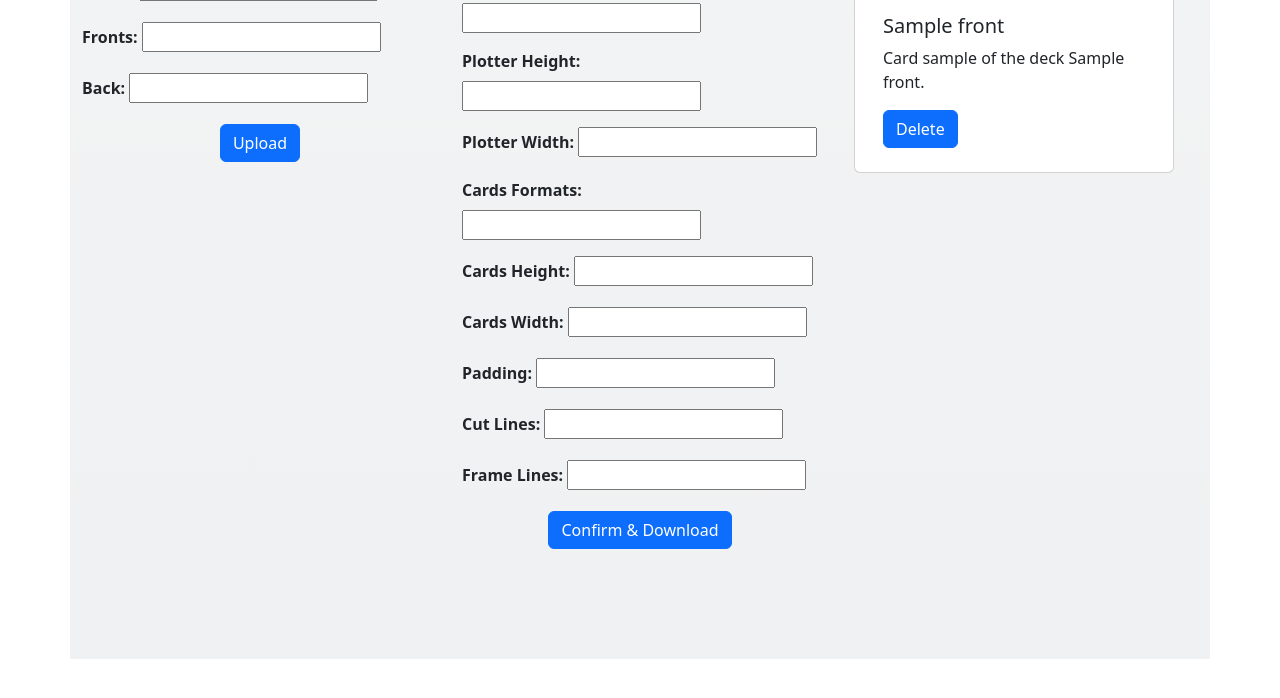
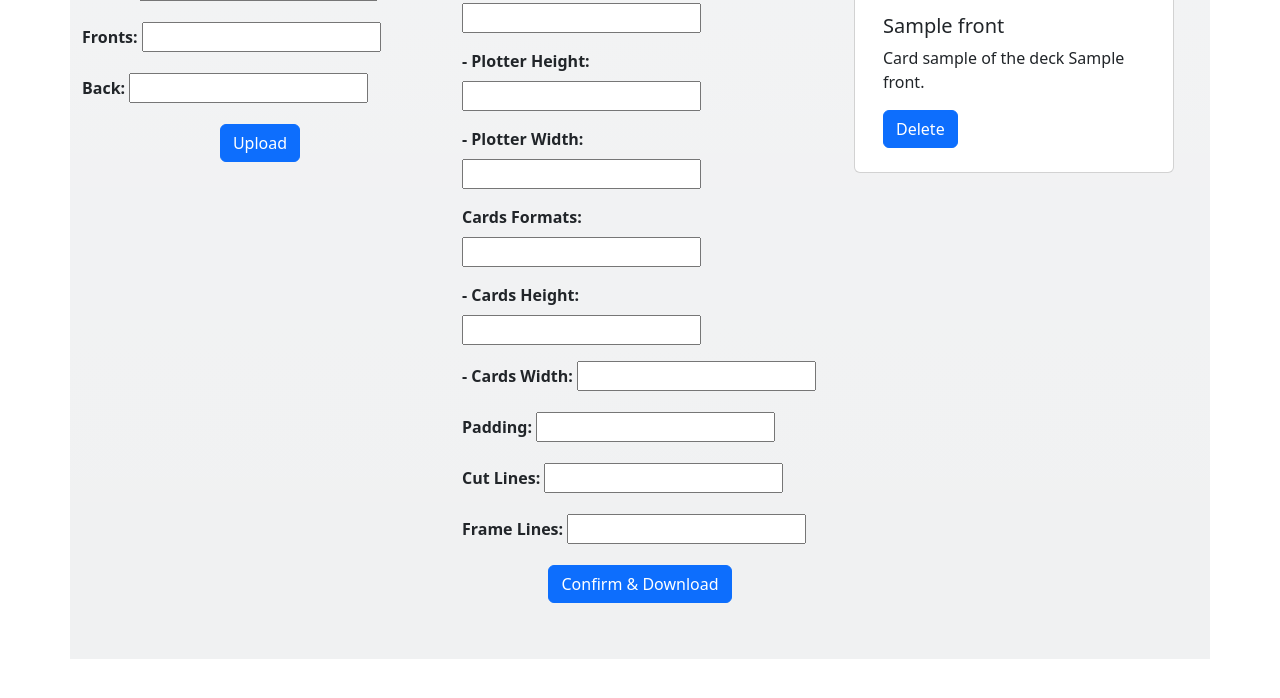
Before and after one commit to ferronsnicola/paginator, a Django app: template playing_cards_paginator/templates/main_page.html in a window 1280 px wide. Shown: the part 69-767 px from the top of the page. Run offline with Django 4.2, Linux system fonts and the light colour scheme; the template is opened without the code that fills it: most values are stand-ins (such as "Sample title", 1, 10 or a date in 2020); form fields are guessed from the names that the template uses; parts of the project's set-up code (start-up, migrations or seed data) failed here and were passed over.

Commit message:
#frontend #gui #dev improved gui and ux

```diff
--- a/playing_cards_paginator/templates/main_page.html
+++ b/playing_cards_paginator/templates/main_page.html
@@ -137,7 +137,7 @@
             </div>
 
             <div class="mb-3">
-                <label for="id_plotter_height" class="form-label">Plotter Height:</label>
+                <label for="id_plotter_height" class="form-label">-  Plotter Height:</label>
                 {{ form.plotter_height }}
                 {% if form.plotter_height.help_text %}
                     <span class="help-text">{{ form.plotter_height.help_text }}</span>
@@ -148,7 +148,7 @@
             </div>
 
             <div class="mb-3">
-                <label for="id_plotter_width" class="form-label">Plotter Width:</label>
+                <label for="id_plotter_width" class="form-label">-  Plotter Width:</label>
                 {{ form.plotter_width }}
                 {% if form.plotter_width.help_text %}
                     <span class="help-text">{{ form.plotter_width.help_text }}</span>
@@ -170,7 +170,7 @@
             </div>
 
             <div class="mb-3">
-                <label for="id_cards_height" class="form-label">Cards Height:</label>
+                <label for="id_cards_height" class="form-label">-  Cards Height:</label>
                 {{ form.cards_height }}
                 {% if form.cards_height.help_text %}
                     <span class="help-text">{{ form.cards_height.help_text }}</span>
@@ -181,7 +181,7 @@
             </div>
 
             <div class="mb-3">
-                <label for="id_cards_width" class="form-label">Cards Width:</label>
+                <label for="id_cards_width" class="form-label">-  Cards Width:</label>
                 {{ form.cards_width }}
                 {% if form.cards_width.help_text %}
                     <span class="help-text">{{ form.cards_width.help_text }}</span>
```
